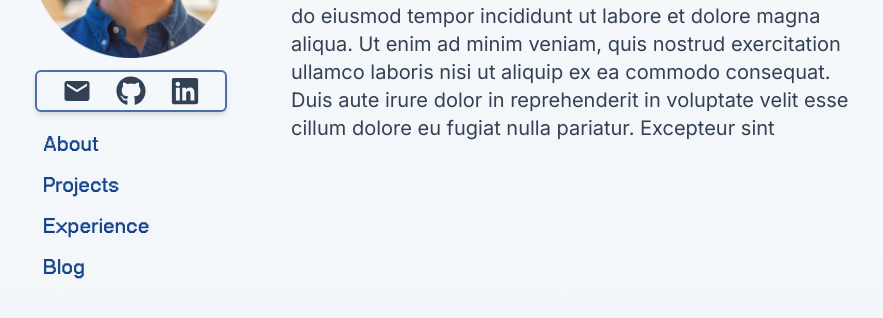
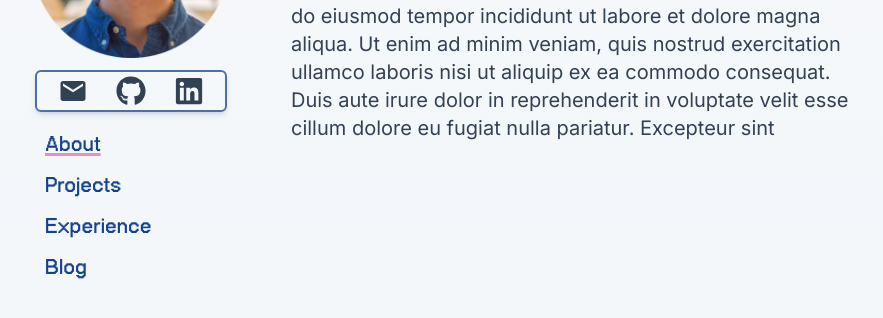
Before and after one commit to hectorastrom/personal-website, a Next.js app: page / in a window 1280 px wide. Shown: the part 342-660 px from the top of the page, without its empty margins (197-1080 px from the left). Built offline with nearby package versions, Linux system fonts and the light colour scheme.

Commit message:
added link styling throughout

```diff
--- a/src/app/globals.css
+++ b/src/app/globals.css
@@ -22,9 +22,52 @@ body::before {
   /* filter: url('/noiseFilter.svg#noiseFilter'); */
 }
 
-.link {
-  @apply text-emphasis font-bold font-title
+/* Link Highlighting, courtesy of Albert */
+
+.highlight-color::after {
+  background-color: rgba(255, 123, 0, 0.4);
 }
+
+
+a {
+  top: 25%;
+  position: relative;
+  text-decoration: none;
+  display: inline-block;
+  padding: 0 2px;
+}
+
+/* Create the translucent underline */
+a::after {
+  content: '';
+  position: absolute;
+  left: 0;
+  bottom: 20%;
+  /* Adjust this value to position the initial background higher on the text */
+  width: 100%;
+  height: 15%;
+  /* Initial height for the background */
+  transition: color 0.6s ease, transform 0.3s ease, height 0.3s ease, border-radius 0.3s ease, bottom 0.3s ease;
+  transform: scaleY(1);
+  transform-origin: bottom;
+  border-radius: 0 0 2px 2px;
+
+
+}
+
+.custom-link:hover {
+  color: black;
+}
+
+.custom-link:hover::after {
+  bottom: 17%;
+  height: 69%;
+  /* Engulfing the text */
+  border-radius: 5px;
+  /* Rounded corners when engulfing */
+}
+
+/* Shimmer implementation -- never got to work */
 
 /* @keyframes shimmer {
   0% {
--- a/src/components/handles.tsx
+++ b/src/components/handles.tsx
@@ -1,21 +1,39 @@
 import Link from "next/link";
+import { ReactNode } from "react";
 import { FaLinkedin, FaGithub } from "react-icons/fa";
 import { MdEmail } from "react-icons/md";
 
+// Define the props type for IconLink
+interface IconLinkProps {
+  href: string;
+  children: ReactNode;
+}
+
+// Reusable IconLink component with typed props
+function IconLink({ href, children }: IconLinkProps) {
+  return (
+    <Link
+      href={href}
+      className="hover:text-emphasis hover:saturate-200"
+      target={href.startsWith("http") ? "_blank" : "_self"}
+    >
+      {children}
+    </Link>
+  );
+}
+
 export default function Handles() {
   return (
-    <>
-      <div className="mx-4 flex flex-row justify-center gap-6 border-emphasis border-opacity-75 border-2 rounded-md shadow-md p-1 text-primary text-3xl">
-        <Link href="mailto:hastrom@mit.edu">
-          <MdEmail />
-        </Link>
-        <Link href="https://github.com/hectorastrom" target="_blank">
-          <FaGithub />
-        </Link>
-        <Link href="https://www.linkedin.com/in/hectorastrom" target="_blank">
-          <FaLinkedin />
-        </Link>
-      </div>
-    </>
+    <div className="mx-4 flex flex-row justify-center gap-6 border-emphasis border-opacity-75 border-2 rounded-md shadow-md p-1 text-primary text-3xl">
+      <IconLink href="mailto:hastrom@mit.edu">
+        <MdEmail />
+      </IconLink>
+      <IconLink href="https://github.com/hectorastrom">
+        <FaGithub />
+      </IconLink>
+      <IconLink href="https://www.linkedin.com/in/hectorastrom">
+        <FaLinkedin />
+      </IconLink>
+    </div>
   );
 }
--- a/src/components/sidenav.tsx
+++ b/src/components/sidenav.tsx
@@ -1,8 +1,15 @@
+"use client";
+
+import { usePathname } from "next/navigation";
 import Image from "next/image";
 import Link from "next/link";
 import Handles from "./Handles";
 
 export default function SideNav() {
+  const pathname = usePathname();
+
+  const isActive = (href: string) => pathname === href;
+
   return (
     <>
       <div className="grid grid-rows-9 grid-flow-col">
@@ -22,26 +29,23 @@ export default function SideNav() {
           <Handles />
         </div>
         <ul className="text-3xl row-span-4 pl-2 mx-4 mt-2">
-          <li>
-            <Link className="link" href="/">
-              About
-            </Link>
-          </li>
-          <li>
-            <Link className="link" href="/projects">
-              Projects
-            </Link>
-          </li>
-          <li>
-            <Link className="link" href="/work">
-              Experience
-            </Link>
-          </li>
-          <li>
-            <Link className="link" href="/blog">
-              Blog
-            </Link>
-          </li>
+          {[
+            { href: "/", label: "About" },
+            { href: "/projects", label: "Projects" },
+            { href: "/work", label: "Experience" },
+            { href: "/blog", label: "Blog" },
+          ].map((link) => (
+            <li key={link.href}>
+              <Link
+                href={link.href}
+                className={`
+                text-emphasis font-bold font-title hover:saturate-200
+                ${isActive(link.href) ? "underline decoration-pink-500/60 decoration-3" : ""}`}
+              >
+                {link.label}
+              </Link>
+            </li>
+          ))}
         </ul>
       </div>
     </>
```
